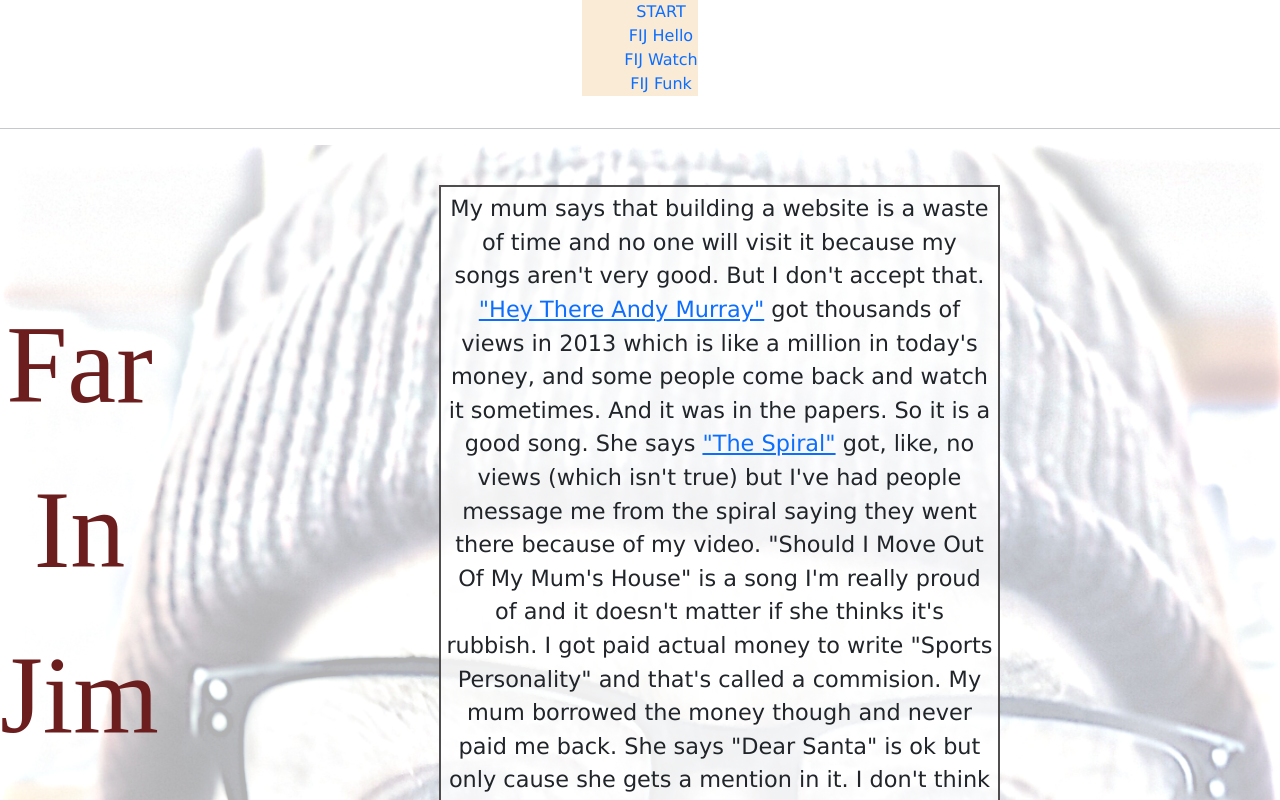
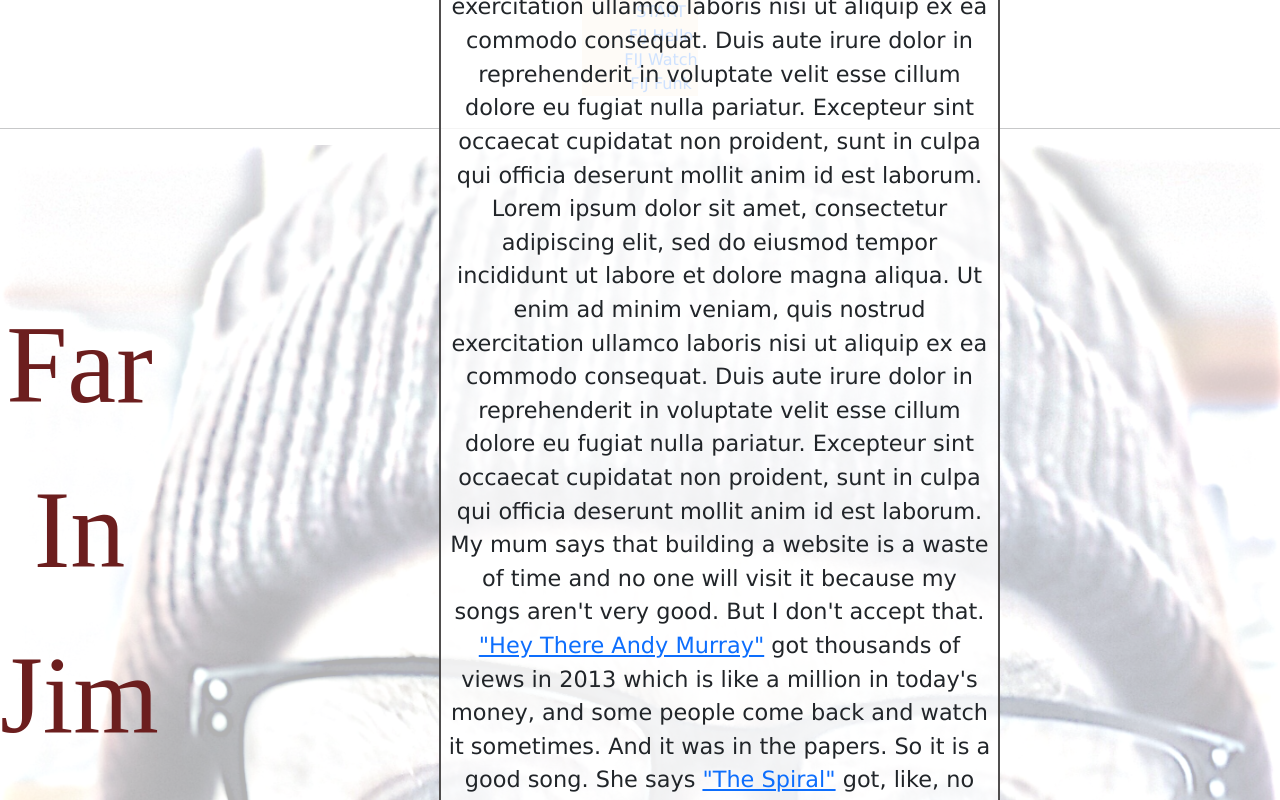
Before and after one commit to Speirsy/speirsy, a React (Create React App) app: page /FaRiNjIm in a window 1280 px wide. Shown: the top 800 px of the page. Built offline with nearby package versions, Linux system fonts and the light colour scheme; no server answers.

Commit message:
Lorem Ipsum

```diff
--- a/src/components/farinjim/FIJHello.js
+++ b/src/components/farinjim/FIJHello.js
@@ -19,6 +19,8 @@
       <div className="flexbox-container">
         <p className="flexbox-item flexbox-item-1">
 
+        Lorem ipsum dolor sit amet, consectetur adipiscing elit, sed do eiusmod tempor incididunt ut labore et dolore magna aliqua. Ut enim ad minim veniam, quis nostrud exercitation ullamco laboris nisi ut aliquip ex ea commodo consequat. Duis aute irure dolor in reprehenderit in voluptate velit esse cillum dolore eu fugiat nulla pariatur. Excepteur sint occaecat cupidatat non proident, sunt in culpa qui officia deserunt mollit anim id est laborum.
+        Lorem ipsum dolor sit amet, consectetur adipiscing elit, sed do eiusmod tempor incididunt ut labore et dolore magna aliqua. Ut enim ad minim veniam, quis nostrud exercitation ullamco laboris nisi ut aliquip ex ea commodo consequat. Duis aute irure dolor in reprehenderit in voluptate velit esse cillum dolore eu fugiat nulla pariatur. Excepteur sint occaecat cupidatat non proident, sunt in culpa qui officia deserunt mollit anim id est laborum.
         My mum says that building a website is a waste of time and no one will visit it because my songs aren't very good.
         But I don't accept that. <a href='https://www.youtube.com/watch?v=0hBAQuQVxEY'>"Hey There Andy Murray"</a> got thousands of views in 2013 which is like a million in today's money, and some people come back and watch it sometimes. And it was in the papers. So it is a good song.
         She says <a href='https://www.youtube.com/watch?v=Cxcxt_KRpNk'>"The Spiral"</a> got, like, no views (which isn't true) but I've had people message me from the spiral saying they went there because of my video. "Should I Move Out Of My Mum's House" is a song I'm really proud of and it doesn't matter if she thinks it's rubbish.
```
